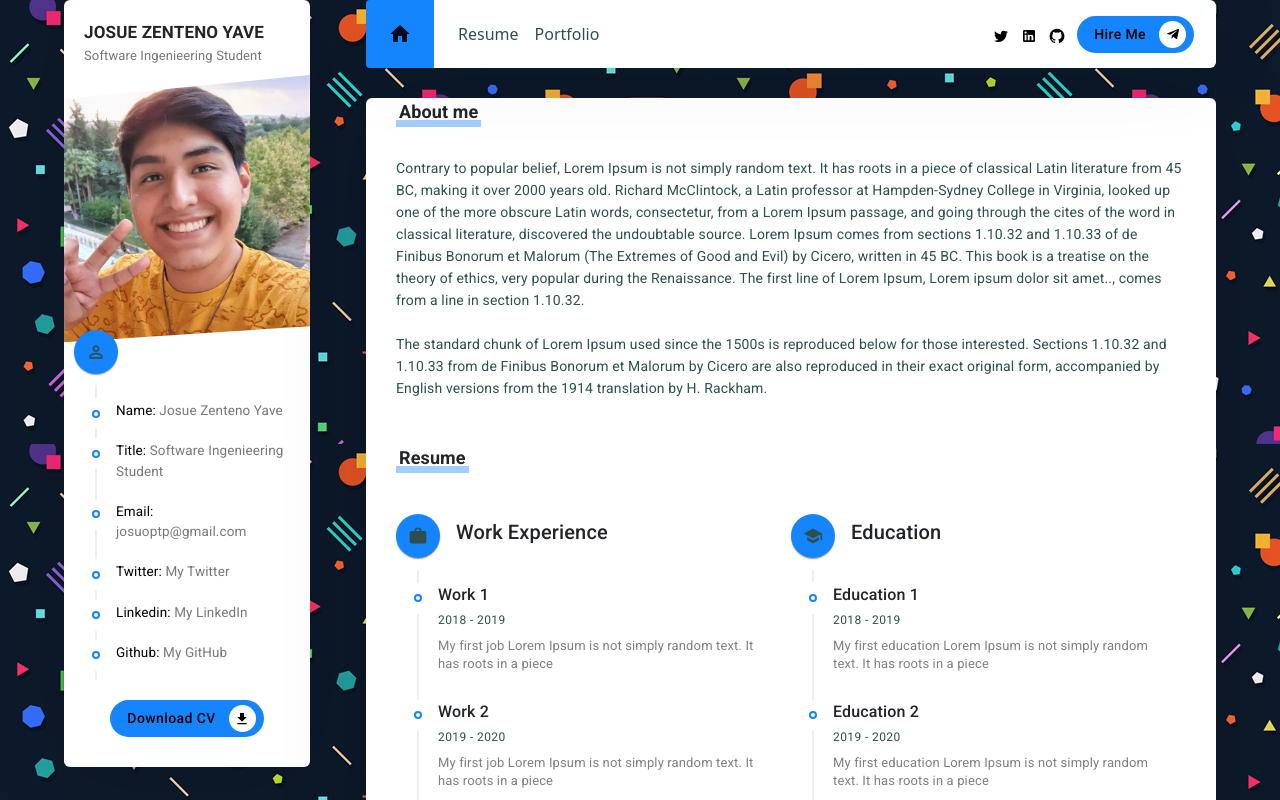
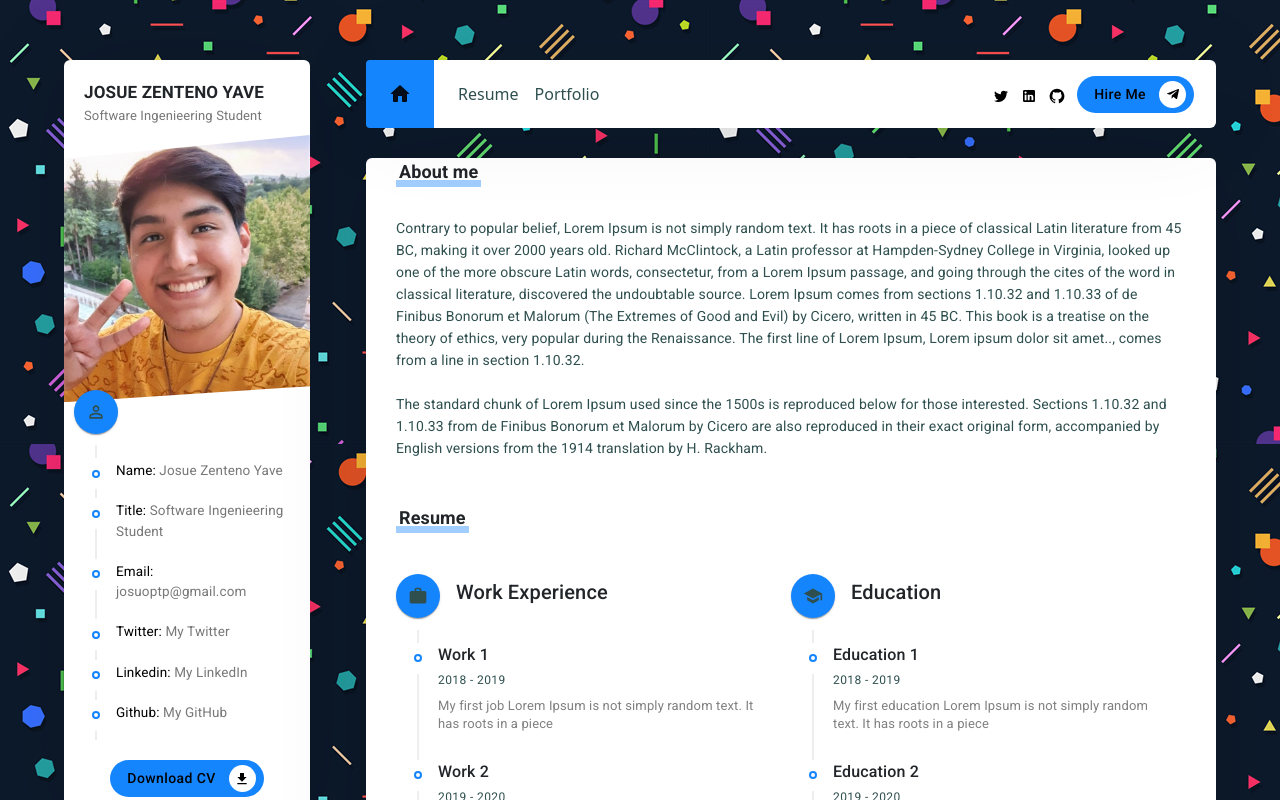
Before and after one commit to Josue-Zenteno/MyPersonalWebPage, a React (Create React App) app: page / in a window 1280 px wide. Shown: the top 800 px of the page. Built offline with nearby package versions, Linux system fonts and the light colour scheme.

Commit message:
App.js v0.1.3

```diff
--- a/src/App.js
+++ b/src/App.js
@@ -12,7 +12,7 @@ import "./App.css";
 
 export default function App() {
   return (
-    <Container className={"top_60"}>
+    <Container className={"mt_60"}>
       <Grid container spacing={7}>
         <Grid item xs={12} sm={12} md={4} lg={3}>
           <Profile />
```
